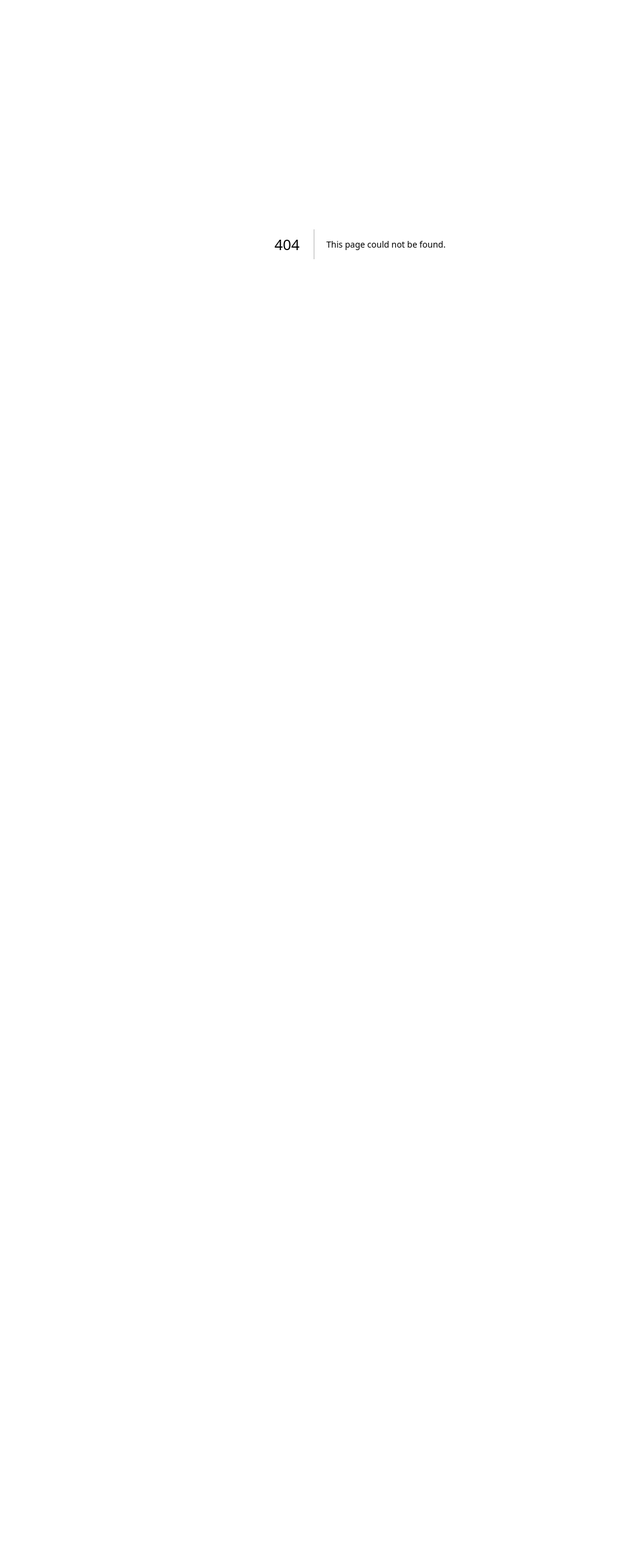
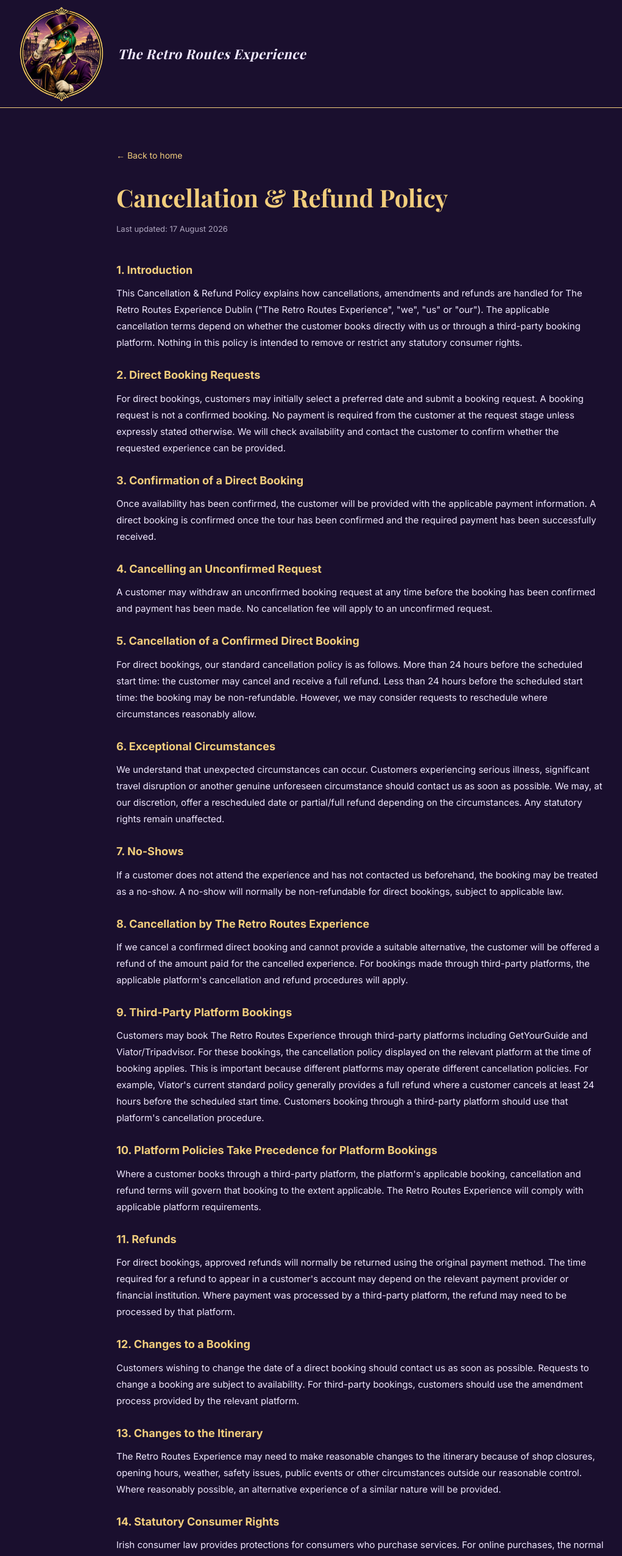
Before and after one commit to pgiouvanas-ai/retro-routes-ai, a Next.js app: page /cancellation in a window 1280 px wide. Before the commit this address had no page. Shown: the top 2551 px of the page at 61% size, without its empty margins (49-1070 px from the left). Before the commit the page ends 800 px from the top, so only its background shows below. Built offline with nearby package versions, Linux system fonts and the light colour scheme.

Commit message:
feat: add cancellation policy page and connect it to the footer

```diff
--- /dev/null
+++ b/app/cancellation/page.tsx
@@ -0,0 +1,61 @@
+import type { Metadata } from "next";
+import Link from "next/link";
+import Header from "@/components/Header";
+import Footer from "@/components/Footer";
+
+export const metadata: Metadata = {
+  title: "Cancellation & Refund Policy | The Retro Routes Experience",
+  description: "Cancellation and refund terms for The Retro Routes Experience Dublin.",
+};
+
+// Cancellation and refund policy page.
+export default function CancellationPage() {
+  return (
+    <>
+      <Header />
+      <main className="bg-purple-dark min-h-screen py-16 px-6">
+        <div className="max-w-200 mx-auto">
+          <Link href="/" className="text-gold text-[14px] hover:underline">← Back to home</Link>
+
+          <h1 className="font-display text-gold text-[clamp(28px,4vw,40px)] mt-6 mb-2">Cancellation &amp; Refund Policy</h1>
+          <p className="text-cream/70 text-[13px] mb-10">Last updated: 17 August 2026</p>
+
+          <div className="text-cream text-[15px] leading-[1.8] space-y-6">
+            <section><h2 className="text-gold text-[18px] font-bold mb-2">1. Introduction</h2><p>This Cancellation &amp; Refund Policy explains how cancellations, amendments and refunds are handled for The Retro Routes Experience Dublin ("The Retro Routes Experience", "we", "us" or "our"). The applicable cancellation terms depend on whether the customer books directly with us or through a third-party booking platform. Nothing in this policy is intended to remove or restrict any statutory consumer rights.</p></section>
+
+            <section><h2 className="text-gold text-[18px] font-bold mb-2">2. Direct Booking Requests</h2><p>For direct bookings, customers may initially select a preferred date and submit a booking request. A booking request is not a confirmed booking. No payment is required from the customer at the request stage unless expressly stated otherwise. We will check availability and contact the customer to confirm whether the requested experience can be provided.</p></section>
+
+            <section><h2 className="text-gold text-[18px] font-bold mb-2">3. Confirmation of a Direct Booking</h2><p>Once availability has been confirmed, the customer will be provided with the applicable payment information. A direct booking is confirmed once the tour has been confirmed and the required payment has been successfully received.</p></section>
+
+            <section><h2 className="text-gold text-[18px] font-bold mb-2">4. Cancelling an Unconfirmed Request</h2><p>A customer may withdraw an unconfirmed booking request at any time before the booking has been confirmed and payment has been made. No cancellation fee will apply to an unconfirmed request.</p></section>
+
+            <section><h2 className="text-gold text-[18px] font-bold mb-2">5. Cancellation of a Confirmed Direct Booking</h2><p>For direct bookings, our standard cancellation policy is as follows. More than 24 hours before the scheduled start time: the customer may cancel and receive a full refund. Less than 24 hours before the scheduled start time: the booking may be non-refundable. However, we may consider requests to reschedule where circumstances reasonably allow.</p></section>
+
+            <section><h2 className="text-gold text-[18px] font-bold mb-2">6. Exceptional Circumstances</h2><p>We understand that unexpected circumstances can occur. Customers experiencing serious illness, significant travel disruption or another genuine unforeseen circumstance should contact us as soon as possible. We may, at our discretion, offer a rescheduled date or partial/full refund depending on the circumstances. Any statutory rights remain unaffected.</p></section>
+
+            <section><h2 className="text-gold text-[18px] font-bold mb-2">7. No-Shows</h2><p>If a customer does not attend the experience and has not contacted us beforehand, the booking may be treated as a no-show. A no-show will normally be non-refundable for direct bookings, subject to applicable law.</p></section>
+
+            <section><h2 className="text-gold text-[18px] font-bold mb-2">8. Cancellation by The Retro Routes Experience</h2><p>If we cancel a confirmed direct booking and cannot provide a suitable alternative, the customer will be offered a refund of the amount paid for the cancelled experience. For bookings made through third-party platforms, the applicable platform&apos;s cancellation and refund procedures will apply.</p></section>
+
+            <section><h2 className="text-gold text-[18px] font-bold mb-2">9. Third-Party Platform Bookings</h2><p>Customers may book The Retro Routes Experience through third-party platforms including GetYourGuide and Viator/Tripadvisor. For these bookings, the cancellation policy displayed on the relevant platform at the time of booking applies. This is important because different platforms may operate different cancellation policies. For example, Viator&apos;s current standard policy generally provides a full refund where a customer cancels at least 24 hours before the scheduled start time. Customers booking through a third-party platform should use that platform&apos;s cancellation procedure.</p></section>
+
+            <section><h2 className="text-gold text-[18px] font-bold mb-2">10. Platform Policies Take Precedence for Platform Bookings</h2><p>Where a customer books through a third-party platform, the platform&apos;s applicable booking, cancellation and refund terms will govern that booking to the extent applicable. The Retro Routes Experience will comply with applicable platform requirements.</p></section>
+
+            <section><h2 className="text-gold text-[18px] font-bold mb-2">11. Refunds</h2><p>For direct bookings, approved refunds will normally be returned using the original payment method. The time required for a refund to appear in a customer&apos;s account may depend on the relevant payment provider or financial institution. Where payment was processed by a third-party platform, the refund may need to be processed by that platform.</p></section>
+
+            <section><h2 className="text-gold text-[18px] font-bold mb-2">12. Changes to a Booking</h2><p>Customers wishing to change the date of a direct booking should contact us as soon as possible. Requests to change a booking are subject to availability. For third-party bookings, customers should use the amendment process provided by the relevant platform.</p></section>
+
+            <section><h2 className="text-gold text-[18px] font-bold mb-2">13. Changes to the Itinerary</h2><p>The Retro Routes Experience may need to make reasonable changes to the itinerary because of shop closures, opening hours, weather, safety issues, public events or other circumstances outside our reasonable control. Where reasonably possible, an alternative experience of a similar nature will be provided.</p></section>
+
+            <section><h2 className="text-gold text-[18px] font-bold mb-2">14. Statutory Consumer Rights</h2><p>Irish consumer law provides protections for consumers who purchase services. For online purchases, the normal 14-day cooling-off right does not apply to certain categories, including leisure activities booked for a specific date or period. Customers should therefore refer to the cancellation terms applicable to their particular booking. Nothing in this policy limits a customer&apos;s statutory rights where a service is not provided as agreed or where another legal remedy applies.</p></section>
+
+            <section><h2 className="text-gold text-[18px] font-bold mb-2">15. Contacting Us</h2><p>For cancellations or amendments to direct bookings, please contact: The Retro Routes Experience Dublin<br/>Email: retroroutestours@gmail.com<br/>Telephone: +353 83 063 1121<br/>Please provide your name, booking date and booking reference where available.</p></section>
+
+            <section><h2 className="text-gold text-[18px] font-bold mb-2">16. Policy Changes</h2><p>We may update this Cancellation &amp; Refund Policy from time to time. The version applicable to a booking will be determined by the terms presented to the customer at the time of booking, subject to applicable law and any relevant third-party platform terms.</p></section>
+          </div>
+        </div>
+      </main>
+      <Footer />
+    </>
+  );
+}
```
